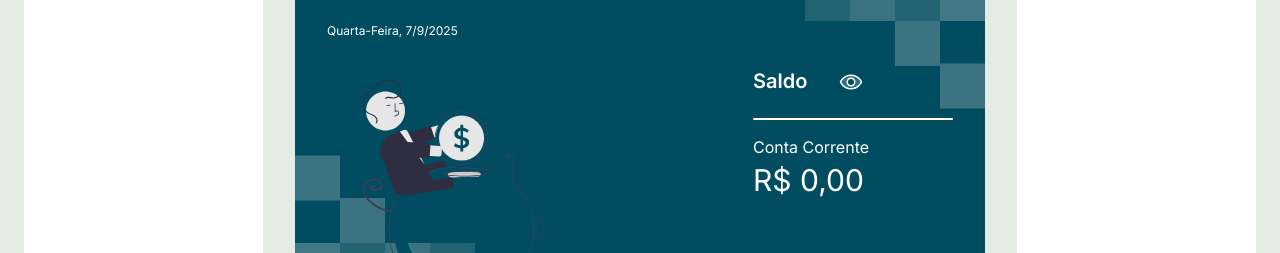
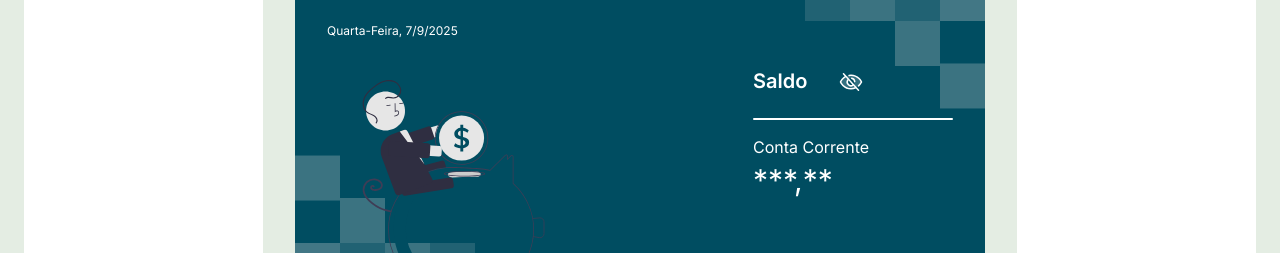
Before and after one commit to M0nicaVaz/fiap-tc-1, a Next.js app: page / in a window 1280 px wide. Shown: the part 189-442 px from the top of the page. Built offline with nearby package versions, Linux system fonts and the light colour scheme.

Commit message:
feat: formatted balance value

```diff
--- a/src/components/WelcomePannel.tsx
+++ b/src/components/WelcomePannel.tsx
@@ -1,9 +1,23 @@
+'use client';
 import { SquaresSVG, WelcomeSVG } from '@/assets/illustrations';
 import { IconButton } from './IconButton';
 import { EyeIcon } from '@phosphor-icons/react/dist/ssr';
+import { useState } from 'react';
+import { EyeSlashIcon } from '@phosphor-icons/react';
 
 export function WelcomePannel() {
+  const [isBalanceVisible, setIsBalanceVisible] = useState<boolean>(false);
+  const [balance] = useState<string>('182,00');
   const today = new Date();
+
+  const toggleBalanceVisibility = () => {
+    setIsBalanceVisible((prev: boolean) => !prev);
+  };
+
+  const formattedBalance = (): string => {
+    if (isBalanceVisible) return balance;
+    return balance.replace(/\d/g, '*');
+  };
 
   return (
     <section className="bg-foreground-400 rounded-sm h-[655px] sm:h-[402px] lg:w-[690px] w-full  relative flex items-start flex-col sm:flex-row p-8 gap-10 sm:justify-between">
@@ -21,13 +35,18 @@ export function WelcomePannel() {
       <div className="z-10 flex flex-col min-w-[180px] w-full sm:h-full justify-center  sm:max-w-[200px] text-white">
         <div className="flex gap-6 items-center">
           <span className="text-subtitle-600">Saldo</span>
-          <IconButton icon={EyeIcon} iconWeight="duotone" transparent />
+          <IconButton
+            onClick={toggleBalanceVisibility}
+            icon={isBalanceVisible ? EyeIcon : EyeSlashIcon}
+            iconWeight="duotone"
+            transparent
+          />
         </div>
         <div className="h-[2px] w-full bg-white rounded-sm my-4" />
 
         <div className="flex flex-col">
           <span className="text-body-400">Conta Corrente</span>
-          <span className="text-highlight-000 ">R$ 0,00</span>
+          <span className="text-highlight-000 ">{formattedBalance()}</span>
         </div>
       </div>
     </section>
```
